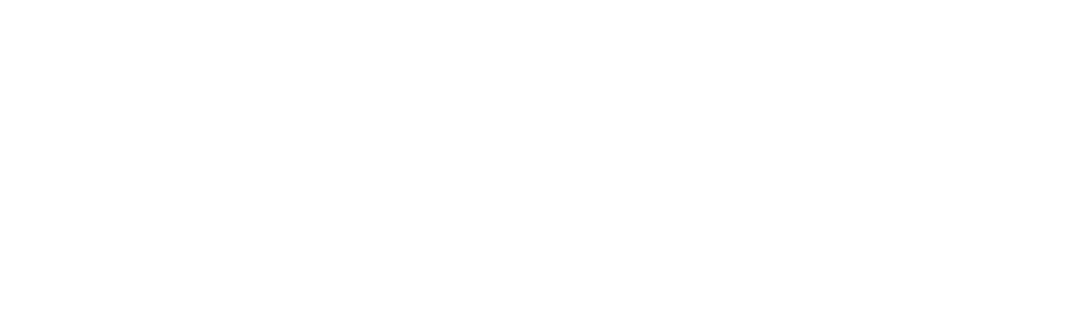
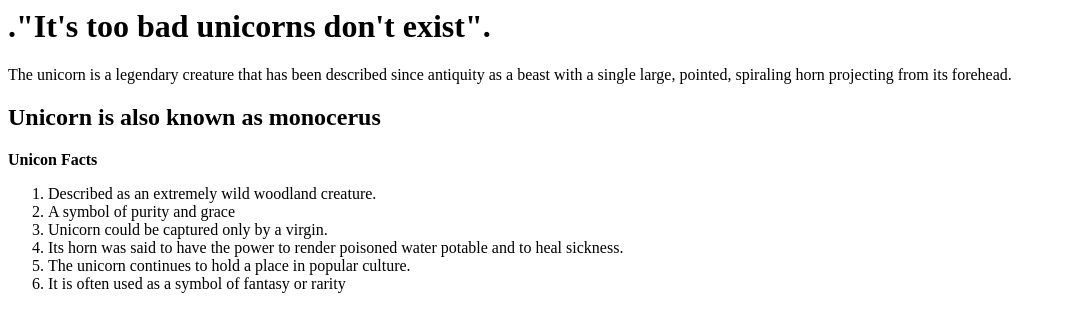
Before and after one commit to angels101/gh-pages, a plain HTML site: page my-first-webpage.html in a window 1280 px wide. Shown: the whole page, without its empty margins (0-1066 px from the left). Drawn offline with Linux system fonts and the light colour scheme.

Commit message:
Update my-first-webpage.html

```diff
--- a/my-first-webpage.html
+++ b/my-first-webpage.html
@@ -2,9 +2,21 @@
     <!DOCTYPE html>
     <html>
         <head>
-            <title>My first webpage</title>
+            <title>my favourite imaginary pet</title>
         </head>
         <body>
-
+            <h1>."It's too bad unicorns don't exist".</h1>
+            <p>The unicorn is a legendary creature that has been described since antiquity as a beast with
+                a single large, pointed, spiraling horn projecting from its forehead. </p>
+            <h2>Unicorn is also known as monocerus</h2>
+            <P><strong>Unicon Facts </strong></p>
+            <ol>
+                <li> Described as an extremely wild woodland creature. </li>
+                <li> A symbol of purity and grace </li>
+                <li> Unicorn could be captured only by a virgin.</li>
+                <li> Its horn was said to have the power to render poisoned water potable and to heal sickness.</li>
+                <li> The unicorn continues to hold a place in popular culture.</li>
+                <li>  It is often used as a symbol of fantasy or rarity </li>
+            </ol>
         </body>
 </html>
```
